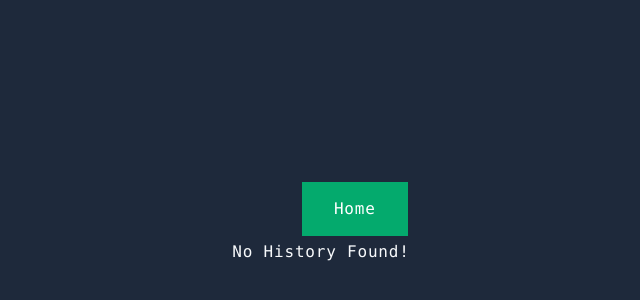
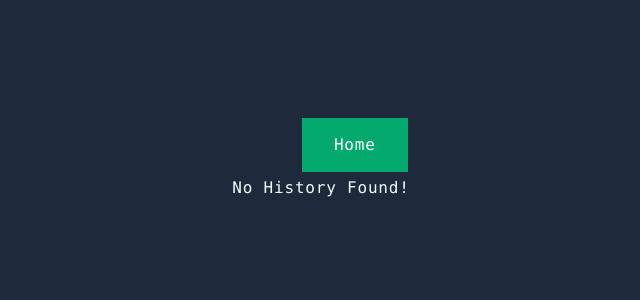
Before and after one commit to ratnasree-ghosh/typing-speed-test, a React (Create React App) app: page /history in a window 1280 px wide. Shown: the part 268-568 px from the top of the page, without its empty margins (319-959 px from the left). Built offline with nearby package versions, Linux system fonts and the light colour scheme.

Commit message:
styling change

```diff
--- a/src/index.css
+++ b/src/index.css
@@ -10,7 +10,7 @@
 }
 
 #root{
-  margin-top: 12rem;
+  margin-top: 4rem;
 }
 
 .history-con{
```
